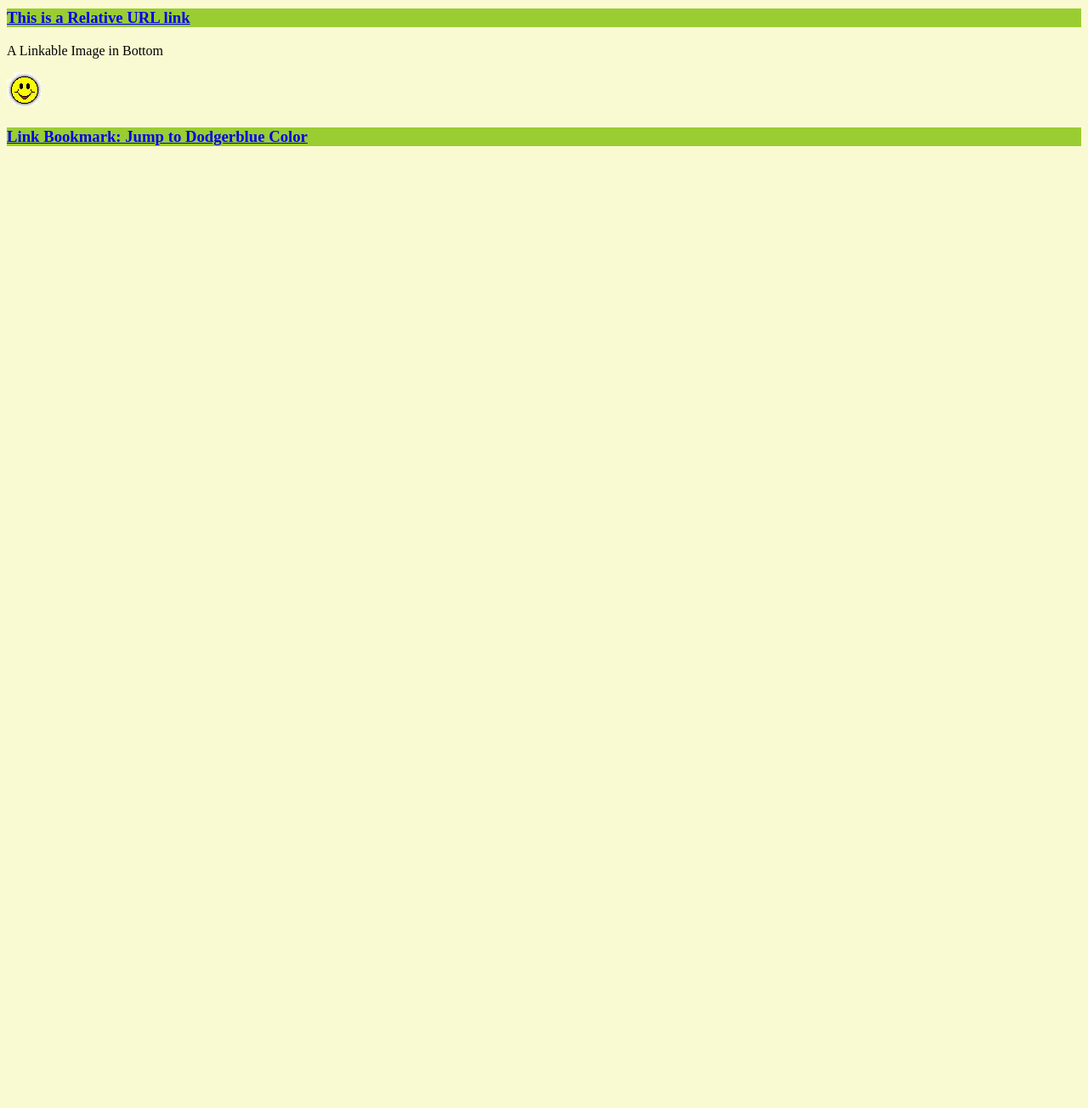
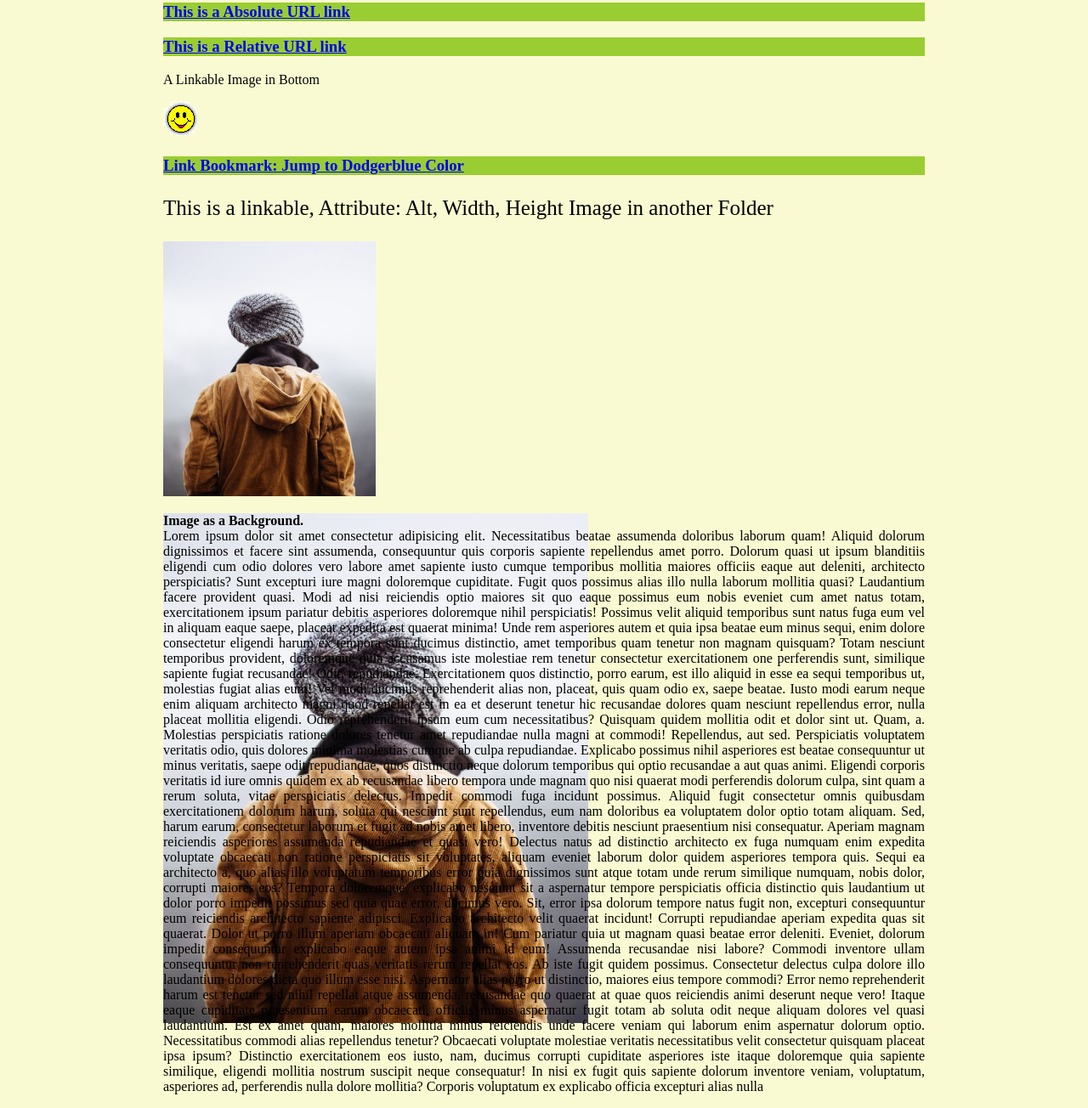
Before and after one commit to syedashiqbd/HTML_Practice_1, a plain HTML site: page 2nd_Day.html in a window 1280 px wide. Shown: the part 761-2065 px from the top of the page at 85% size. Before the commit the page ends 951 px from the top, so only its background shows below. Drawn offline with Linux system fonts and the light colour scheme.

Commit message:
till bgc image

```diff
--- a/2nd_Day.html
+++ b/2nd_Day.html
@@ -55,5 +55,94 @@
       ><img src="./Assets/smiley.gif" /></a
     ><br />
     <h3><a href="#1stPart">Link Bookmark: Jump to Dodgerblue Color</a></h3>
+    <p style="font-size: 25px">
+      This is a linkable, Attribute: Alt, Width, Height Image in another Folder
+    </p>
+    <a href="https://www.w3schools.com/html/img_girl.jpg"
+      ><img
+        src="/Assets/img_girl.jpg"
+        alt="girls in a Jaket"
+        width="250px"
+        height="300px"
+    /></a>
+    <p
+      style="
+        background-image: url(/Assets/img_girl.jpg);
+        background-repeat: no-repeat;
+        text-align: justify;
+      "
+    >
+      <strong>Image as a Background.</strong><br />
+      Lorem ipsum dolor sit amet consectetur adipisicing elit. Necessitatibus
+      beatae assumenda doloribus laborum quam! Aliquid dolorum dignissimos et
+      facere sint assumenda, consequuntur quis corporis sapiente repellendus
+      amet porro. Dolorum quasi ut ipsum blanditiis eligendi cum odio dolores
+      vero labore amet sapiente iusto cumque temporibus mollitia maiores
+      officiis eaque aut deleniti, architecto perspiciatis? Sunt excepturi iure
+      magni doloremque cupiditate. Fugit quos possimus alias illo nulla laborum
+      mollitia quasi? Laudantium facere provident quasi. Modi ad nisi reiciendis
+      optio maiores sit quo eaque possimus eum nobis eveniet cum amet natus
+      totam, exercitationem ipsum pariatur debitis asperiores doloremque nihil
+      perspiciatis! Possimus velit aliquid temporibus sunt natus fuga eum vel in
+      aliquam eaque saepe, placeat expedita est quaerat minima! Unde rem
+      asperiores autem et quia ipsa beatae eum minus sequi, enim dolore
+      consectetur eligendi harum ex tempora sunt ducimus distinctio, amet
+      temporibus quam tenetur non magnam quisquam? Totam nesciunt temporibus
+      provident, doloremque quia accusamus iste molestiae rem tenetur
+      consectetur exercitationem one perferendis sunt, similique sapiente fugiat
+      recusandae! Odit, repudiandae. Exercitationem quos distinctio, porro
+      earum, est illo aliquid in esse ea sequi temporibus ut, molestias fugiat
+      alias eum! Vel modi ducimus reprehenderit alias non, placeat, quis quam
+      odio ex, saepe beatae. Iusto modi earum neque enim aliquam architecto
+      magni quod repellat est in ea et deserunt tenetur hic recusandae dolores
+      quam nesciunt repellendus error, nulla placeat mollitia eligendi. Odio
+      reprehenderit ipsum eum cum necessitatibus? Quisquam quidem mollitia odit
+      et dolor sint ut. Quam, a. Molestias perspiciatis ratione dolores tenetur
+      amet repudiandae nulla magni at commodi! Repellendus, aut sed.
+      Perspiciatis voluptatem veritatis odio, quis dolores minima molestias
+      cumque ab culpa repudiandae. Explicabo possimus nihil asperiores est
+      beatae consequuntur ut minus veritatis, saepe odit repudiandae, quos
+      distinctio neque dolorum temporibus qui optio recusandae a aut quas animi.
+      Eligendi corporis veritatis id iure omnis quidem ex ab recusandae libero
+      tempora unde magnam quo nisi quaerat modi perferendis dolorum culpa, sint
+      quam a rerum soluta, vitae perspiciatis delectus. Impedit commodi fuga
+      incidunt possimus. Aliquid fugit consectetur omnis quibusdam
+      exercitationem dolorum harum, soluta qui nesciunt sunt repellendus, eum
+      nam doloribus ea voluptatem dolor optio totam aliquam. Sed, harum earum,
+      consectetur laborum et fugit ad nobis amet libero, inventore debitis
+      nesciunt praesentium nisi consequatur. Aperiam magnam reiciendis
+      asperiores assumenda repudiandae et quasi vero! Delectus natus ad
+      distinctio architecto ex fuga numquam enim expedita voluptate obcaecati
+      non ratione perspiciatis sit voluptates, aliquam eveniet laborum dolor
+      quidem asperiores tempora quis. Sequi ea architecto a, quo alias illo
+      voluptatum temporibus error quia dignissimos sunt atque totam unde rerum
+      similique numquam, nobis dolor, corrupti maiores eos? Tempora doloremque,
+      explicabo nesciunt sit a aspernatur tempore perspiciatis officia
+      distinctio quis laudantium ut dolor porro impedit possimus sed quia quae
+      error, ducimus vero. Sit, error ipsa dolorum tempore natus fugit non,
+      excepturi consequuntur eum reiciendis architecto sapiente adipisci.
+      Explicabo architecto velit quaerat incidunt! Corrupti repudiandae aperiam
+      expedita quas sit quaerat. Dolor ut porro illum aperiam obcaecati aliquam
+      in! Cum pariatur quia ut magnam quasi beatae error deleniti. Eveniet,
+      dolorum impedit consequuntur explicabo eaque autem ipsa animi id eum!
+      Assumenda recusandae nisi labore? Commodi inventore ullam consequuntur non
+      reprehenderit quas veritatis rerum repellat eos. Ab iste fugit quidem
+      possimus. Consectetur delectus culpa dolore illo laudantium dolores dicta
+      quo illum esse nisi. Aspernatur alias porro ut distinctio, maiores eius
+      tempore commodi? Error nemo reprehenderit harum est tenetur sed nihil
+      repellat atque assumenda, recusandae quo quaerat at quae quos reiciendis
+      animi deserunt neque vero! Itaque eaque cupiditate praesentium earum
+      obcaecati, officiis minus aspernatur fugit totam ab soluta odit neque
+      aliquam dolores vel quasi laudantium. Est ex amet quam, maiores mollitia
+      minus reiciendis unde facere veniam qui laborum enim aspernatur dolorum
+      optio. Necessitatibus commodi alias repellendus tenetur? Obcaecati
+      voluptate molestiae veritatis necessitatibus velit consectetur quisquam
+      placeat ipsa ipsum? Distinctio exercitationem eos iusto, nam, ducimus
+      corrupti cupiditate asperiores iste itaque doloremque quia sapiente
+      similique, eligendi mollitia nostrum suscipit neque consequatur! In nisi
+      ex fugit quis sapiente dolorum inventore veniam, voluptatum, asperiores
+      ad, perferendis nulla dolore mollitia? Corporis voluptatum ex explicabo
+      officia excepturi alias nulla
+    </p>
   </body>
 </html>
--- a/style.css
+++ b/style.css
@@ -1,5 +1,7 @@
 body {
   background-color: lightgoldenrodyellow;
+  width: 70%;
+  margin: 0 auto;
 }
 h2 {
   color: goldenrod;
```
Also changed, not shown: Assets/img_girl.jpg (added).
